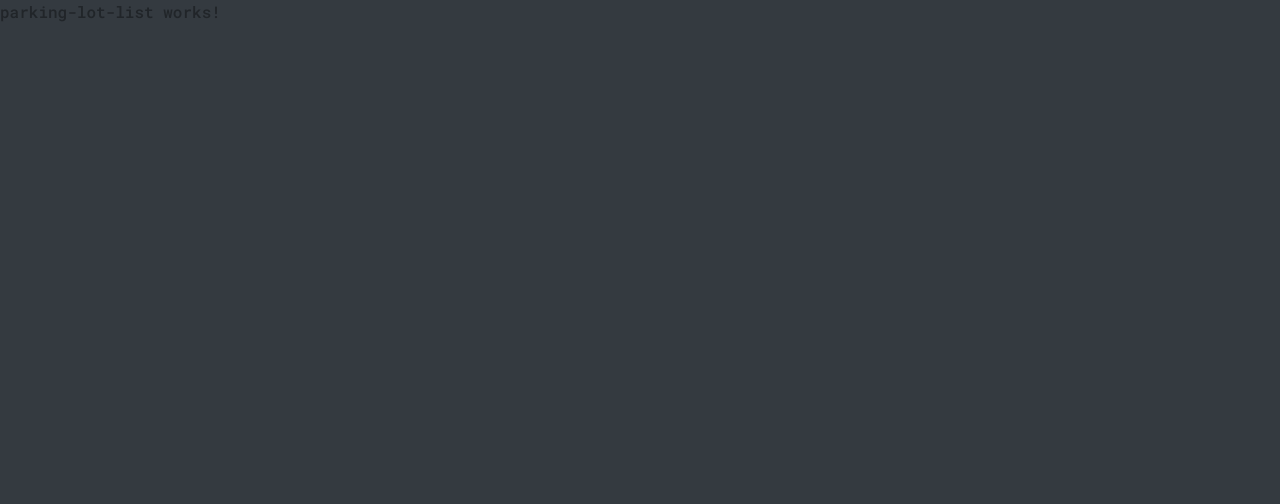
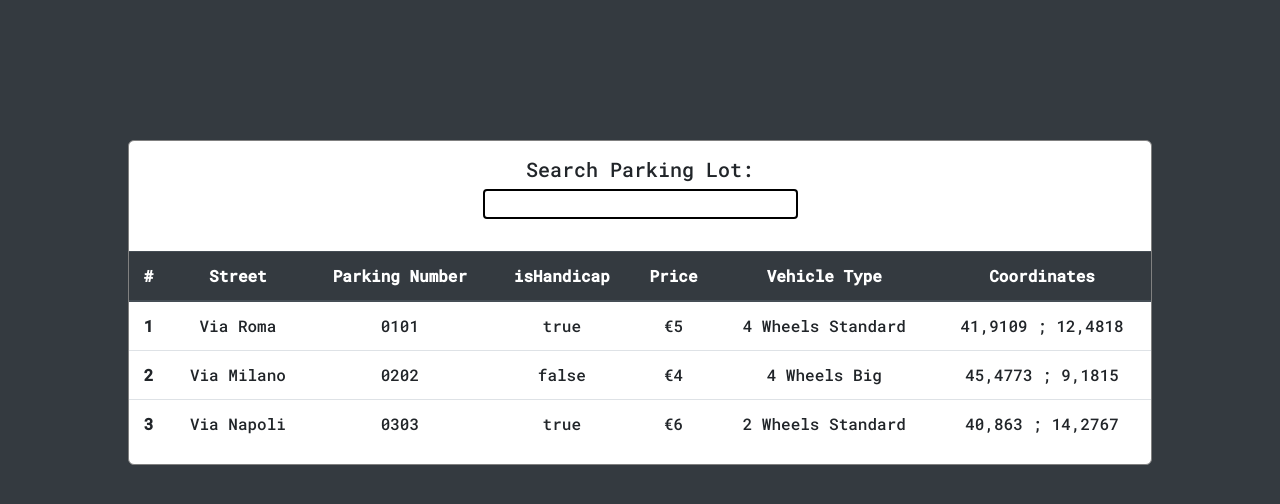
Before and after one commit to FabrizioFornari/SPM2020-LMP, an Angular app in the folder frontend/parkme/: page /parking-lot-list in a window 1280 px wide. Shown: the top 504 px of the page. Built offline with nearby package versions, Linux system fonts and the light colour scheme.

Commit message:
created html template for parking lot list page

```diff
--- a/frontend/parkme/src/app/pages/parking-lot-list/parking-lot-list.component.css
+++ b/frontend/parkme/src/app/pages/parking-lot-list/parking-lot-list.component.css
@@ -0,0 +1,36 @@
+
+
+.table-container{
+	margin: 0;
+	position: absolute;
+	top: 50%;
+	left: 50%;
+	transform: translate(-50%, -80%);
+	background-color: white;
+	width: 80vw;
+	display: flex;
+	flex-direction: column;
+	flex-wrap: nowrap;
+	justify-content: center;
+	align-items: center;
+	align-content: center;
+	border: 1px solid gray;
+	border-radius: 6px;
+}
+
+.search{
+	margin-top: 1rem;
+	margin-bottom: 2rem;
+	width: 100%;
+	display: flex;
+	flex-direction: column;
+	flex-wrap: nowrap;
+	justify-content: center;
+	align-items: center;
+	align-content: center;
+}
+
+.search-input{
+	border: 2px solid black;
+	border-radius: 4px;
+}
--- a/frontend/parkme/src/app/pages/parking-lot-list/parking-lot-list.component.html
+++ b/frontend/parkme/src/app/pages/parking-lot-list/parking-lot-list.component.html
@@ -1 +1,66 @@
-<p>parking-lot-list works!</p>
+
+<div class="table-container">
+	<form>
+	  <div class="search">
+		<h5>Search Parking Lot:</h5>
+		<input class="search-input" size="30" type="text" [formControl]="filter" />
+	  </div>
+	</form>
+
+	<div class="table-responsive">
+	  <table class="table table-hover" style="text-align: center;">
+		<thead class="thead-dark">
+		  <tr>
+			<th scope="row">#</th>
+			<th scope="col">Street</th>
+			<th scope="col">Parking Number</th>
+			<th scope="col">isHandicap</th>
+			<th scope="col">Price</th>
+			<th scope="col">Vehicle Type</th>
+			<th scope="col">Coordinates</th>
+		  </tr>
+		</thead>
+		<tbody *ngIf="show" style="cursor: pointer;">
+		  <tr (click)="openRequest(park)" *ngFor="let park of parks$ | async; index as i">
+			<th scope="row">{{ i + 1 }}</th>
+			<td>
+			  <ngb-highlight
+				[result]="park.street"
+				[term]="filter.value"
+			  ></ngb-highlight>
+			</td>
+			<td>
+			  <ngb-highlight
+				[result]="park.number"
+				[term]="filter.value"
+			  ></ngb-highlight>
+			</td>
+			<td>
+				<ngb-highlight
+				  [result]="park.isHandicap"
+				  [term]="filter.value"
+				></ngb-highlight>
+			  </td>
+			  <td>
+				<ngb-highlight
+				  [result]="park.price"
+				  [term]="filter.value"
+				></ngb-highlight>
+			  </td>
+			  <td>
+				<ngb-highlight
+				  [result]="park.vehicleType"
+				  [term]="filter.value"
+				></ngb-highlight>
+			  </td>
+			  <td>
+				<ngb-highlight
+				  [result]="park.coordinates"
+				  [term]="filter.value"
+				></ngb-highlight>
+			  </td>
+		  </tr>
+		</tbody>
+	  </table>
+	</div>
+  </div>
--- a/frontend/parkme/src/app/pages/parking-lot-list/parking-lot-list.component.ts
+++ b/frontend/parkme/src/app/pages/parking-lot-list/parking-lot-list.component.ts
@@ -1,4 +1,17 @@
 import { Component, OnInit } from '@angular/core';
+import { FormControl } from '@angular/forms';
+import { Observable } from 'rxjs';
+import { map, startWith } from 'rxjs/operators';
+import { NgbModal } from '@ng-bootstrap/ng-bootstrap';
+
+interface Park {
+  street: string;
+  number: string;
+  isHandicap: string;
+  price: string;
+  vehicleType: string,
+  coordinates: string
+}
 
 @Component({
   selector: 'app-parking-lot-list',
@@ -7,9 +20,95 @@ import { Component, OnInit } from '@angular/core';
 })
 export class ParkingLotListComponent implements OnInit {
 
-  constructor() { }
+  show: boolean = false;
+
+  PARKS: Park[] = [
+    {
+      street: "Via Roma",
+      number: "0101",
+      isHandicap: "true",
+      price: "€5",
+      vehicleType: "4 Wheels Standard",
+      coordinates: "	41,9109 ; 12,4818"
+    },
+    {
+      street: "Via Milano",
+      number: "0202",
+      isHandicap: "false",
+      price: "€4",
+      vehicleType: "4 Wheels Big",
+      coordinates: "45,4773 ; 9,1815"
+    },
+    {
+      street: "Via Napoli",
+      number: "0303",
+      isHandicap: "true",
+      price: "€6",
+      vehicleType: "2 Wheels Standard",
+      coordinates: "40,863 ; 14,2767"
+    }
+  ];
+
+  parks$: Observable<Park[]>;
+  filter = new FormControl('');
+
+  constructor(private modalService: NgbModal) {
+    this.parks$ = this.filter.valueChanges.pipe(
+      startWith(''),
+      map((text) => this.search(text))
+    );
+   }
 
   ngOnInit(): void {
+    this.updateEntry();
+  }
+
+  updateEntry(){
+    this.show = true;
+    /* this.show = false;
+    this.reqDown.downloadRequest().subscribe(
+      (data) => {
+        data.forEach(element => {
+          element.timestamp = `${new Date(element.timestamp).toLocaleDateString("it-IT")} (${new Date(element.timestamp).toLocaleTimeString("it-IT")})`;
+        });
+        this.PERMITS = data;
+        this.show = true;
+        console.table(data);
+      },
+      (error) => {
+        console.log(error);
+      }
+    ); */
+  }
+
+  search(text: string): Park[] {
+    return this.PARKS.filter((park) => {
+      const term = text.toLowerCase();
+      return (
+        park.street.toLowerCase().includes(term) ||
+        park.number.includes(term) ||
+        park.isHandicap.toLowerCase().includes(term) ||
+        park.price.includes(term) ||
+        park.vehicleType.toLowerCase().includes(term) ||
+        park.coordinates.includes(term)
+      );
+    });
+  }
+
+  openRequest(park: any){
+    alert(JSON.stringify(park));
+    /* const modalRef = this.modalService.open(OpenHandicapRequestComponent);
+    modalRef.componentInstance.REQUEST = permit;
+    modalRef.result.then(
+      () => {
+        console.log('Modal Request Closed');
+        this.updateEntry();
+      },
+      () => {
+        console.log('Modal Request Closed');
+        this.updateEntry();
+      }
+    ); */
   }
 
 }
```
